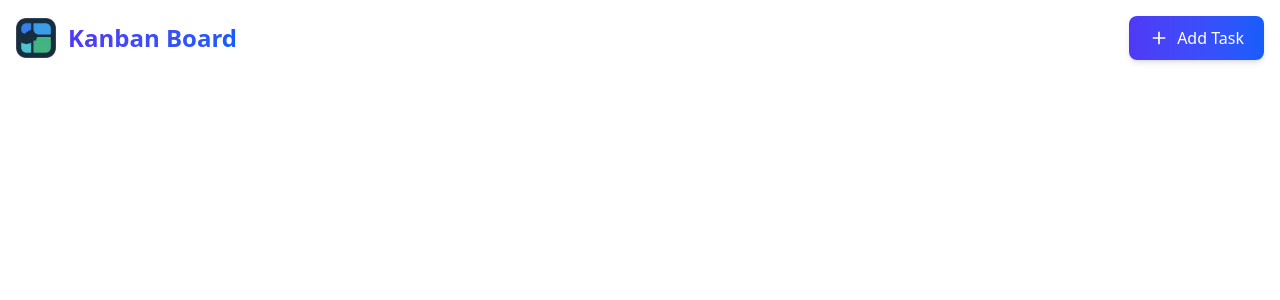
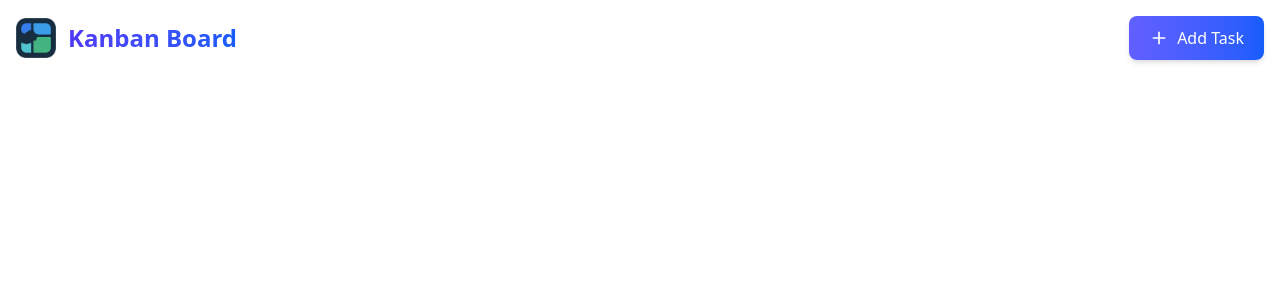
Before and after one commit to AbhinavShrivastav12/kanban-board, a React (Vite) app: page / in a window 1280 px wide. Shown: the top 300 px of the page. Built offline with nearby package versions, Linux system fonts and the light colour scheme.

Commit message:
completed navbar task 1

```diff
--- a/src/components/AddtaskButton.jsx
+++ b/src/components/AddtaskButton.jsx
@@ -2,7 +2,7 @@ import { IoMdAdd } from "react-icons/io";
 
 export default function AddtaskButton() {
     return (
-        <button className="flex items-center gap-2 px-5 py-2.5 bg-gradient-to-r from-indigo-600 to-blue-600 text-white rounded-lg hover:from-indigo-700 hover:to-blue-700 transition-all duration-200 shadow-md hover:shadow-lg whitespace-nowrap cursor-pointer">
+        <button className="flex items-center gap-2 px-5 py-2.5 bg-gradient-to-r from-indigo-500 to-blue-600 text-white rounded-lg hover:from-indigo-700 hover:to-blue-700 transition-all duration-200 shadow-md hover:shadow-lg whitespace-nowrap cursor-pointer">
             <i>
             <IoMdAdd className="size-5" /></i> <span className="font-medium">Add Task</span></button>
     );
```
